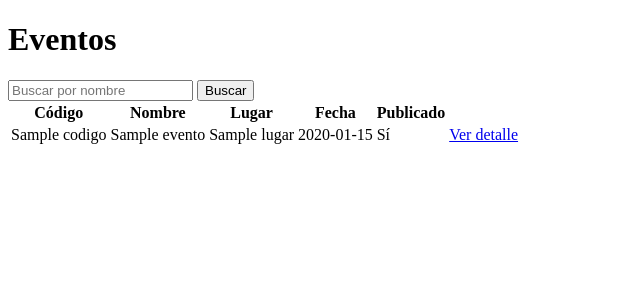
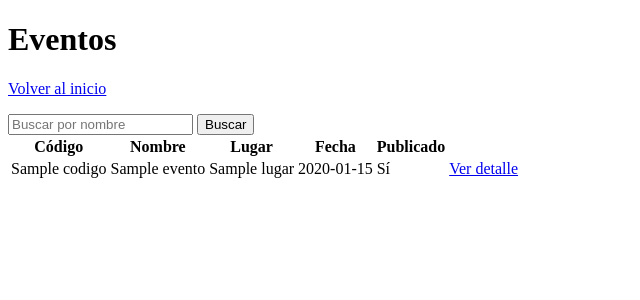
Before and after one commit to mariaalfarogonzalez69-sketch/Proyecto02_BlueTeam_EMYK, a Node project: template views/eventos/lista.ejs in a window 1280 px wide. Shown: the top 300 px of the page, without its empty margins (0-640 px from the left). Run offline with Node 20 templates, Linux system fonts and the light colour scheme; the template is opened without the code that fills it: most values are stand-ins (such as "Sample title", 1, 10 or a date in 2020); some libraries are stand-ins or nearby versions.

Commit message:
feat: enlace a eventos en el inicio y botón para volver al inicio

```diff
--- a/views/eventos/lista.ejs
+++ b/views/eventos/lista.ejs
@@ -6,6 +6,7 @@
   </head>
   <body>
     <h1>Eventos</h1>
+    <p><a href="/">Volver al inicio</a></p>
 
     <form method="GET" action="/eventos">
       <input name="q" value="<%= q %>" placeholder="Buscar por nombre">
--- a/views/index.ejs
+++ b/views/index.ejs
@@ -10,6 +10,9 @@
   <% if (usuario.rol === 'SuperAdmin') { %>
     <p><a href="/auditoria">Ver registro de auditoría</a></p>
   <% } %>
+
+  <p><a href="/eventos">Ver eventos</a></p>
+
   <form method="POST" action="/logout">
     <input type="hidden" name="_csrf" value="<%= csrfToken %>">
     <button type="submit">Cerrar sesión</button>
```
